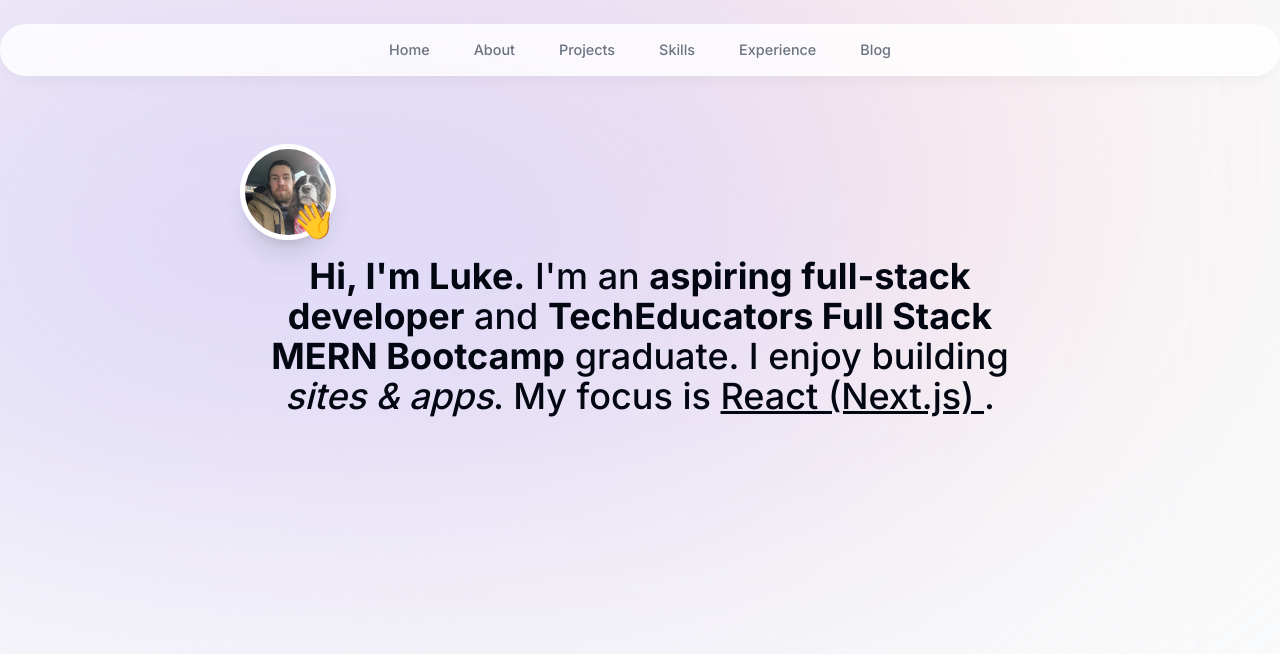
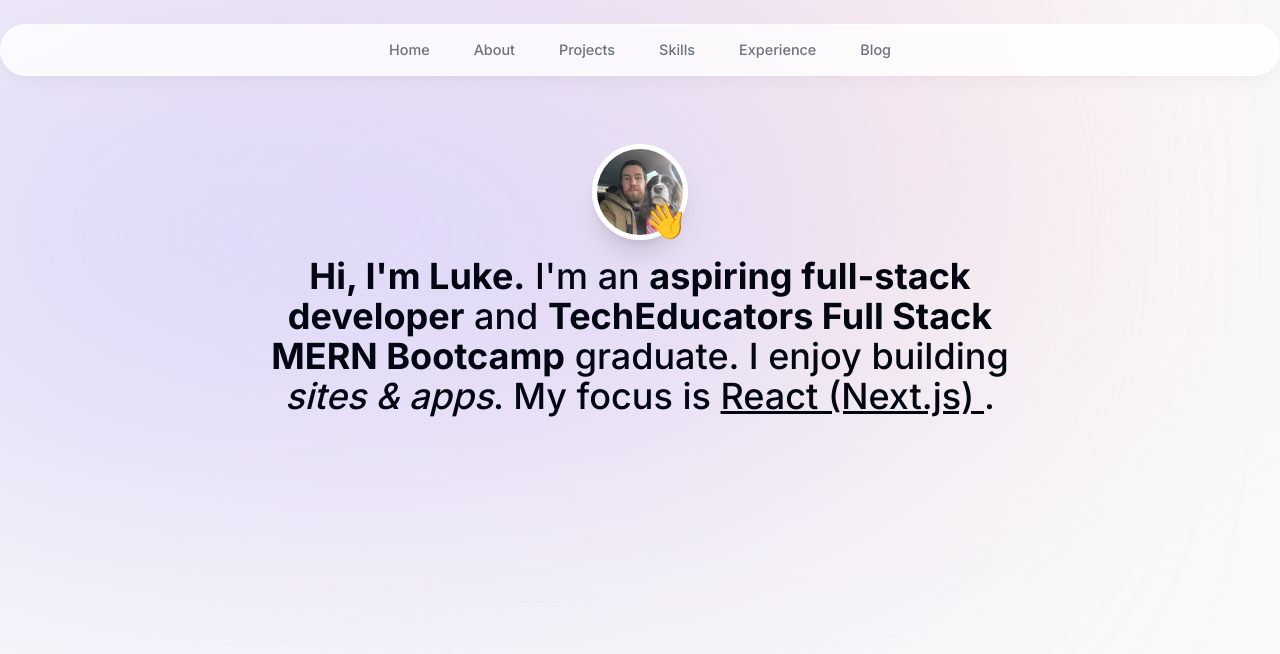
Before and after one commit to BigLu5/lukesblog, a Next.js app: page / in a window 1280 px wide. Shown: the top 654 px of the page. Built offline with nearby package versions, Linux system fonts and the light colour scheme.

Commit message:
added justify-center to intro page

```diff
--- a/src/components/Intro.tsx
+++ b/src/components/Intro.tsx
@@ -7,7 +7,7 @@
 export default function Intro() {
   return (
     <section className="mb-28 max-w-[50rem] text-center sm:mb-0">
-      <div className="flex items-center justify center">
+      <div className="flex items-center justify-center">
         <div className="relative">
           <motion.div
             initial={{ opacity: 0, scale: 0 }}
```
